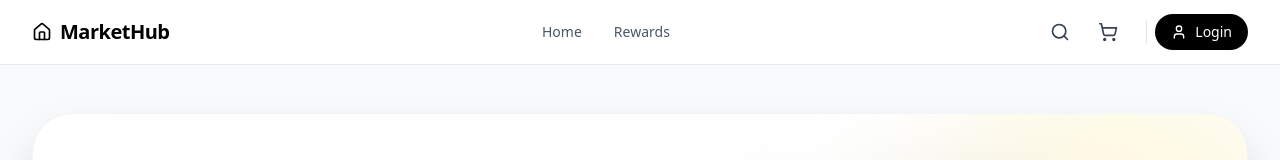
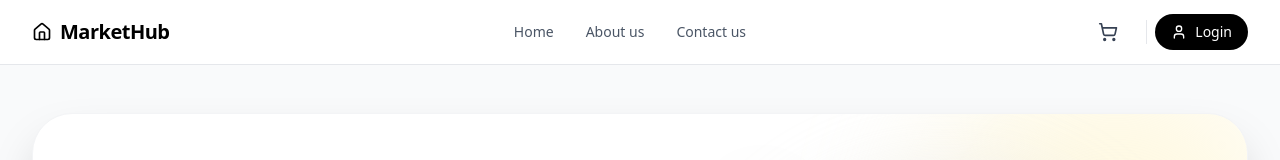
Before and after one commit to semanaparfait/MarketHub, a React (Vite) app: page / in a window 1280 px wide. Shown: the top 160 px of the page. Built offline with nearby package versions, Linux system fonts and the light colour scheme; no server answers.

Commit message:
adding more routes

```diff
--- a/src/components/Navbar.jsx
+++ b/src/components/Navbar.jsx
@@ -60,17 +60,18 @@ export default function Navbar() {
           {/* Navigation Links */}
           <div className="hidden md:flex items-center space-x-8">
             <Link to="/" className="text-gray-600 hover:text-black transition-colors text-sm font-medium">Home</Link>
-            <Link to="/rewards" className="text-gray-600 hover:text-black transition-colors text-sm font-medium">Rewards</Link>
+            <Link to="/aboutus" className="text-gray-600 hover:text-black transition-colors text-sm font-medium">About us</Link>
+          <Link to="/contactus" className="text-gray-600 hover:text-black transition-colors text-sm font-medium">Contact us</Link>
           </div>
 
           {/* Right Section */}
           <div className="flex items-center space-x-3">
-            <button className="p-2 hover:bg-gray-100 rounded-full transition-colors">
+            <button className="p-2 hover:bg-gray-100 rounded-full transition-colors hidden">
               <Search className="w-5 h-5 text-gray-700" />
             </button>
 
             {/* 4. Updated Cart Icon with Badge */}
-            <Link to="/cart" className="p-2 hover:bg-gray-100 rounded-full transition-colors relative group">
+            <Link to="/cart" title='Cart' className="p-2 hover:bg-gray-100 rounded-full transition-colors relative group">
               <ShoppingCart className="w-5 h-5 text-gray-700 group-hover:text-black" />
               {cartCount > 0 && (
                 <span className="absolute -top-0.5 -right-0.5 bg-black text-white text-[10px] font-bold w-5 h-5 flex items-center justify-center rounded-full border-2 border-white animate-in zoom-in">
--- a/src/pages/Cart.jsx
+++ b/src/pages/Cart.jsx
@@ -7,14 +7,12 @@ import toast from 'react-hot-toast';
 
 export default function Cart() {
     const [cartItems, setCartItems] = useState([]);
-
-    // 1. Load cart items from localStorage on mount
     useEffect(() => {
         const savedCart = JSON.parse(localStorage.getItem('cart')) || [];
         setCartItems(savedCart);
     }, []);
 
-    // 2. Remove Item Function
+    //  Remove Item From cart localstorage
     const removeItem = (cartId) => {
         const updatedCart = cartItems.filter(item => item.cartId !== cartId);
         setCartItems(updatedCart);
@@ -22,7 +20,7 @@ export default function Cart() {
         toast.error("Item removed from cart");
     };
 
-    // 3. Calculate Total Price
+//  Calculating Total Price of all carts
     const totalPrice = cartItems.reduce((acc, item) => acc + item.price, 0).toFixed(2);
 
     return (
--- a/src/pages/Home.jsx
+++ b/src/pages/Home.jsx
@@ -197,14 +197,21 @@ function Home() {
                    <span className="text-xl font-black">${product.price}</span>
                    <span className="text-xs text-gray-400">⭐ {product.rating}</span>
                 </div>
-                <div className="flex gap-2 mt-auto">
+                <div className="flex gap-2 mt-auto cursor-pointer">
                   <button
                     onClick={() => handleAddToCart(product)} // Call function here
-                    className="flex-1 bg-black text-white text-xs font-bold py-3 rounded-xl hover:bg-gray-800 transition active:scale-95"
+                    className="flex-1 cursor-progress bg-black text-white text-xs font-bold py-3 rounded-xl hover:bg-gray-800 transition active:scale-95"
                   >
                     Add to Cart
                   </button>
-                  <button className="p-3 border border-gray-200 rounded-xl hover:bg-gray-50 transition"><Tag size={18} className="text-gray-600"/></button>
+                  <button
+                    onClick={() => handleAddToCart(product)} // Call function here
+                    className="flex-1 cursor-progress bg-gray-100 text-gray-700 text-xs font-bold py-3 rounded-xl hover:bg-gray-200 transition active:scale-95"
+                    // className="flex-1 bg-black text-white text-xs font-bold py-3 rounded-xl hover:bg-gray-800 transition active:scale-95"
+                  >
+                    Add to Wishlist
+                  </button>
+                  {/* <button className="p-3 border border-gray-200 rounded-xl hover:bg-gray-50 transition"><Tag size={18} className="text-gray-600"/></button> */}
                 </div>
               </div>
             </div>
```
